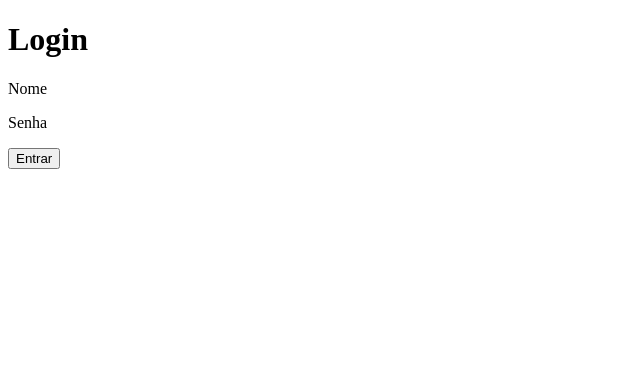
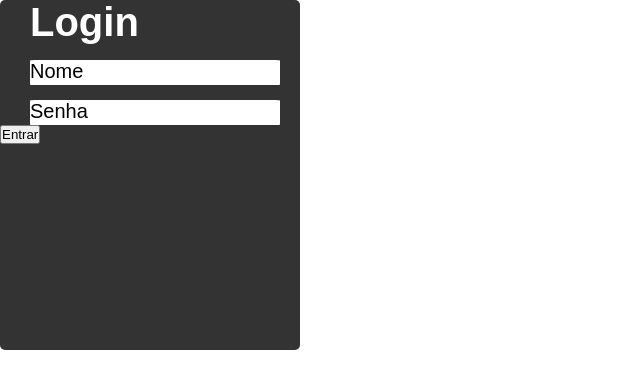
Before and after one commit to vitormendes09/SistemaDeCadastro, a plain HTML site: page index.html in a window 1280 px wide. Shown: the whole page, without its empty margins (0-640 px from the left). Drawn offline with Linux system fonts and the light colour scheme.

Commit message:
CSS
Feito uma parte do CSS da página

```diff
--- a/index.html
+++ b/index.html
@@ -5,21 +5,22 @@
     <meta http-equiv="X-UA-Compatible" content="IE=edge">
     <meta name="viewport" content="width=device-width, initial-scale=1.0">
     <title>Cadastro</title>
+    <link rel="stylesheet" href="style.css">
 </head>
 <body>
     <div class="caixa">
 
-        <h1> Login </h1>
+        <h1 class="login"> Login </h1>
 
-        <p>
+        <p class="input">
             Nome
         </p>
 
-        <p>
+        <p class="input">
             Senha
         </p>
 
-        <button> Entrar</button>
+        <button class="botao"> Entrar</button>
     </div>
 </body>
 </html>
--- /dev/null
+++ b/style.css
@@ -0,0 +1,53 @@
+*{
+    margin: 0;
+    padding: 0;
+}
+
+body{
+
+}
+
+.caixa{
+    background-color: rgba(0, 0, 0, 0.8);
+
+    width: 300px;
+
+    height: 350px;
+
+    border-radius: 5px;
+
+
+
+}
+
+.login{
+
+    color: #fff;
+
+    font-family: Arial, Helvetica, sans-serif;
+    font-size: 40px;
+
+    margin-left: 10%;
+
+
+}
+
+.input{
+
+    background-color: #fff;
+
+    margin-top: 5%;
+    height: 25px;
+    font-size: 20px;
+    font-family: Arial, Helvetica, sans-serif;
+
+    width: 250px;
+
+    margin-left: 10%;
+
+    border-radius: 2%;
+}
+
+.botao{
+
+}
```
